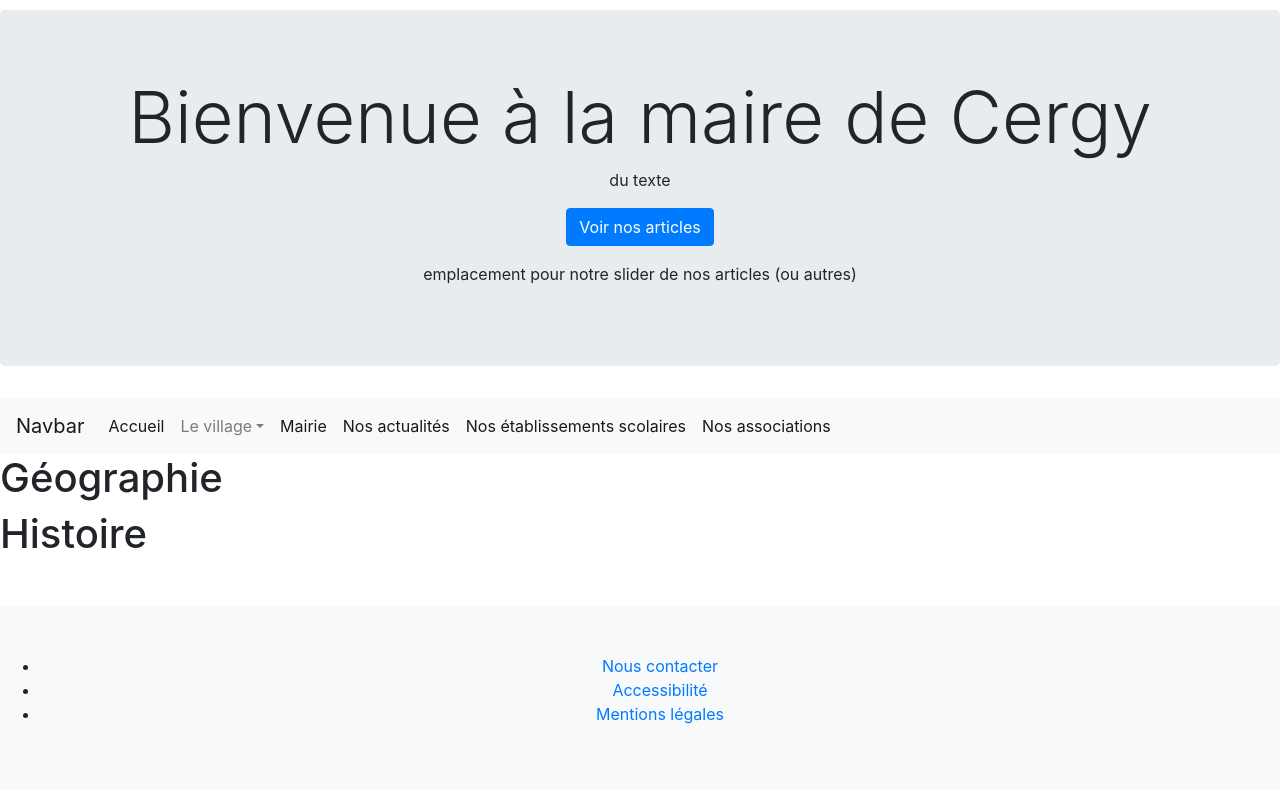
After one commit to marcelnuzzo/townhall, a Symfony app: template templates/village/history.html.twig in a window 1280 px wide. The commit adds this page. Run offline with Twig, Linux system fonts and the light colour scheme; the template is opened without the code that fills it, so the values that code supplies are empty; some libraries are stand-ins or nearby versions.

Commit message:
townhall + village ctr + templates

```diff
--- /dev/null
+++ b/public/css/main.css
@@ -0,0 +1,4 @@
+.jumbotron {
+    text-align: center;
+    margin-top: 10px;
+}
--- a/src/Controller/TownHallController.php
+++ b/src/Controller/TownHallController.php
@@ -11,7 +11,7 @@ use Symfony\Component\HttpFoundation\Response;
 use Symfony\Component\Routing\Annotation\Route;
 
 /**
- * @Route("/user/mairie")
+ * @Route("/townhall")
  */
 class TownHallController extends AbstractController
 {
--- a/templates/base.html.twig
+++ b/templates/base.html.twig
@@ -9,6 +9,7 @@
         <!--<link rel="stylesheet" href="path/to/font-awesome/css/font-awesome.min.css">-->
         <link rel="stylesheet" href="https://stackpath.bootstrapcdn.com/font-awesome/4.7.0/css/font-awesome.min.css">
         <link rel="stylesheet" href="/main.css">
+        <link rel="stylesheet" href="/css/main.css">
         {% block stylesheets %}{% endblock %}
     </head>
     <body>
--- a/templates/home/index.html.twig
+++ b/templates/home/index.html.twig
@@ -3,5 +3,5 @@
 {% block title %}Bienvenue à la mairie{% endblock %}
 
 {% block body %}
-<h1>Ville de lumière</h1>
+<h1>titre accueil</h1>
 {% endblock %}
--- a/templates/partials/footer.html.twig
+++ b/templates/partials/footer.html.twig
@@ -1,16 +1,18 @@
 <footer class="mt-5 bg-light py-5 text-center">
 	<ul>
 		<li>
-			<a href="">Nous contacter</a>
+			<a href="#">Nous contacter</a>
 		</li>
 		<li>
 			<a href="{{ path('home_accessibility') }}">Accessibilité</a>
 		</li>
 		<li>
-			<a href="">Mentions légales</a>
+			<a href="#">Mentions légales</a>
 		</li>
+		{% if is_granted('ROLE_ADMIN') %}
 		<li>
 			<a href="{{ path('home_admin') }}">Espace admin</a>
 		</li>
+		{% endif %}
 	</ul>
 </footer>
--- a/templates/partials/header.html.twig
+++ b/templates/partials/header.html.twig
@@ -1,3 +1,11 @@
+<div class="jumbotron">
+	<h1 class="display-3">Bienvenue à la maire de Cergy</h1>
+	<p>du texte</p>
+	<p class="lead">
+		<a class="btn btn-primary" href="#" role="button">Voir nos articles</a>
+	</p>
+	<p>emplacement pour notre slider de nos articles (ou autres)</p>
+</div>
 <nav class="navbar navbar-expand-lg navbar-light bg-light">
 	<a class="navbar-brand" href="#">Navbar</a>
 	<button class="navbar-toggler" type="button" data-toggle="collapse" data-target="#navbarColor03" aria-controls="navbarColor03" aria-expanded="false" aria-label="Toggle navigation">
@@ -6,10 +14,17 @@
 	<div class="collapse navbar-collapse" id="navbarColor03">
 		<ul class="navbar-nav mr-auto">
 			<li class="nav-item active">
-				<a class="nav-link" href="">Accueil</a>
+				<a class="nav-link" href="\">Accueil</a>
 			</li>
+			</li>
+				<li class="nav-item dropdown">
+				<a class="nav-link dropdown-toggle" data-toggle="dropdown" href="#" role="button" aria-haspopup="true" aria-expanded="false">Le village</a>
+				<div class="dropdown-menu">
+				<a class="dropdown-item" href="{{ path('village_history') }}">Historique</a>
+				<a class="dropdown-item" href="{{ path("village_location") }}">Situation géographique</a>
+        	</li>
 			<li class="nav-item active">
-				<a class="nav-link" href="">Notre village</a>
+				<a class="nav-link" href="{{ path('townhall_index') }}">Mairie</a>
 			</li>
 			<li class="nav-item active">
 				<a class="nav-link" href="">Nos actualités</a>
@@ -23,6 +38,7 @@
 		</ul>
 	</div>
 </nav>
+	{% if is_granted('ROLE_ADMIN') %}
 	<ul>
 		<li>
 			<a href="{{ path('user_index') }}">Gestion des utilisateurs</a>
@@ -37,6 +53,7 @@
 			<a href="{{ path('home_admin') }}">Espace admin</a>
 		</li>
 	</ul>
+	{% endif %}
 {% for message in app.flashes('success') %}
 	<div class="alert alert-success">
 		{{ message }}
--- /dev/null
+++ b/templates/village/history.html.twig
@@ -0,0 +1,9 @@
+{% extends "base.html.twig" %}
+
+{% block title %}Cergy-Village{% endblock %}
+
+{% block body %}
+    <h1>Géographie</h1>
+    <h1>Histoire</h1>
+
+{% endblock %}
```
Also changed, not shown: src/Controller/HomeController.php (+4 -4 lines), src/Controller/VillageController.php (added, +31 -0 lines), templates/town_hall/index.html.twig (added, +10 -0 lines), templates/town_hall/new.html.twig (added, +10 -0 lines), templates/village/location.html.twig (added, +8 -0 lines), public/allImages/logo.png (added), public/images/townHall/image3-5fb655d78b637822628637.gif (added), 2 other files.
